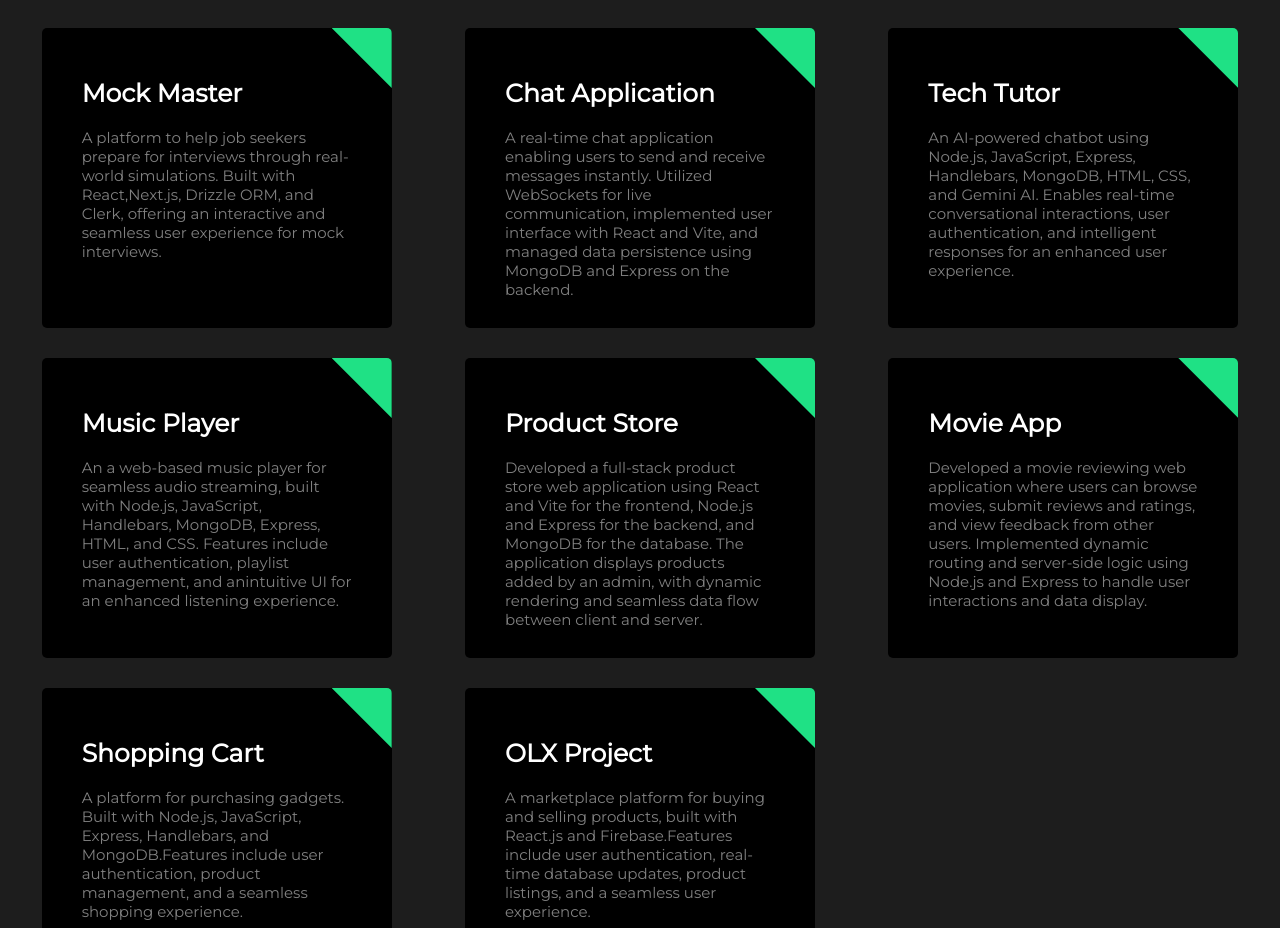
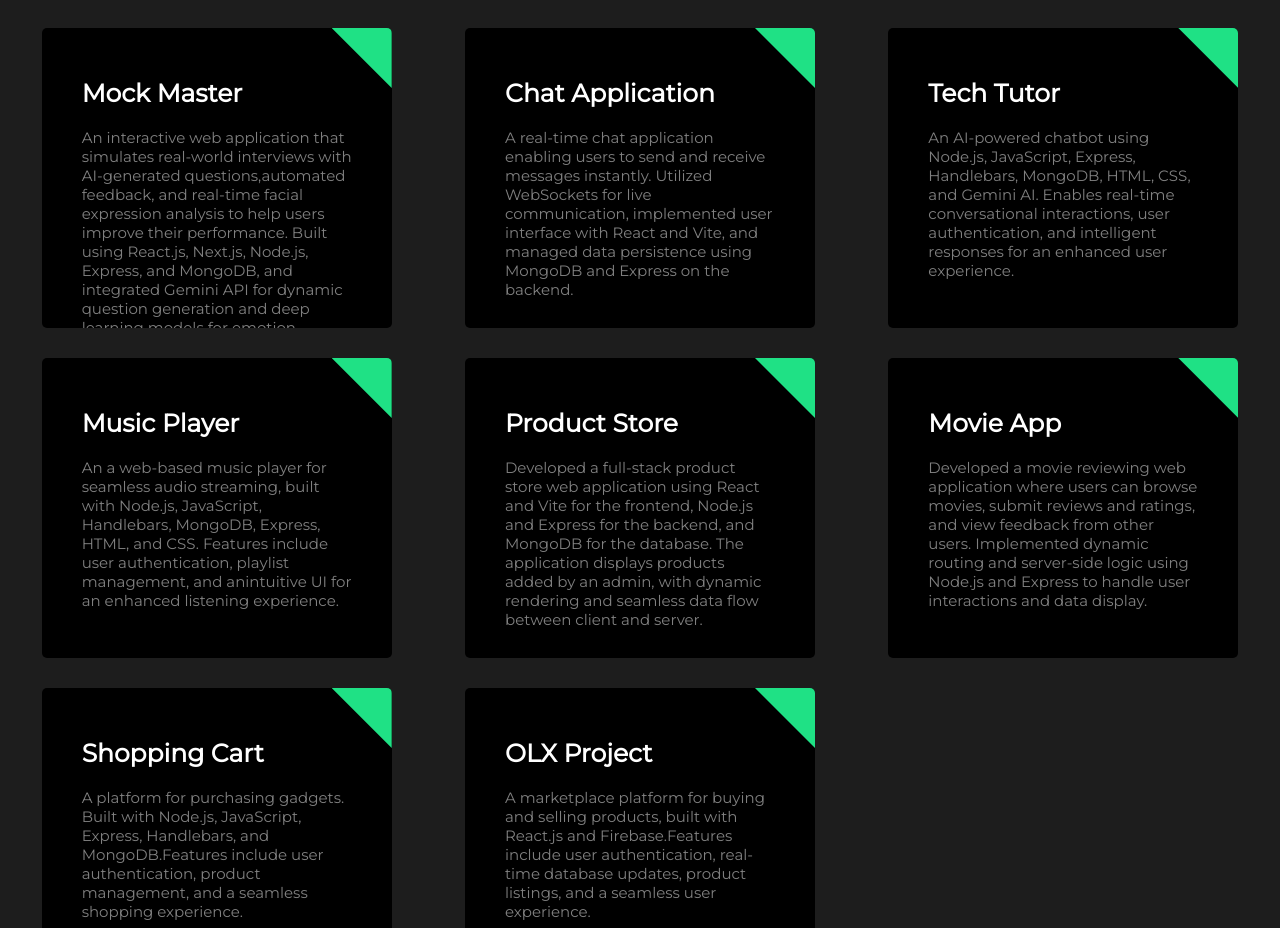
Before and after one commit to jisangeorgekutty/Portfolio, a React (Create React App) app in the folder portfolio-project/: page / in a window 1280 px wide. Shown: the part 2020-2948 px from the top of the page. Built offline with nearby package versions, Linux system fonts and the light colour scheme.

Commit message:
Some ui data updated.

```diff
--- a/portfolio-project/src/containers/portfolio/index.jsx
+++ b/portfolio-project/src/containers/portfolio/index.jsx
@@ -6,8 +6,8 @@ const portfolioData = [
   {
     id: 1,
     name: "Mock Master",
-    desc: "A platform to help job seekers prepare for interviews through real-world simulations. Built with React,Next.js, Drizzle ORM, and Clerk, offering an interactive and seamless user experience for mock interviews.",
-    sourcelink: "https://github.com/jisangeorgekutty/ai-mock-interview",
+    desc: "An interactive web application that simulates real-world interviews with AI-generated questions,automated feedback, and real-time facial expression analysis to help users improve their performance. Built using React.js, Next.js, Node.js, Express, and MongoDB, and integrated Gemini API for dynamic question generation and deep learning models for emotion recognition.",
+    sourcelink: "https://github.com/jisangeorgekutty/Ai-Mock-Interview",
     demolink: ""
   },
   {
```
